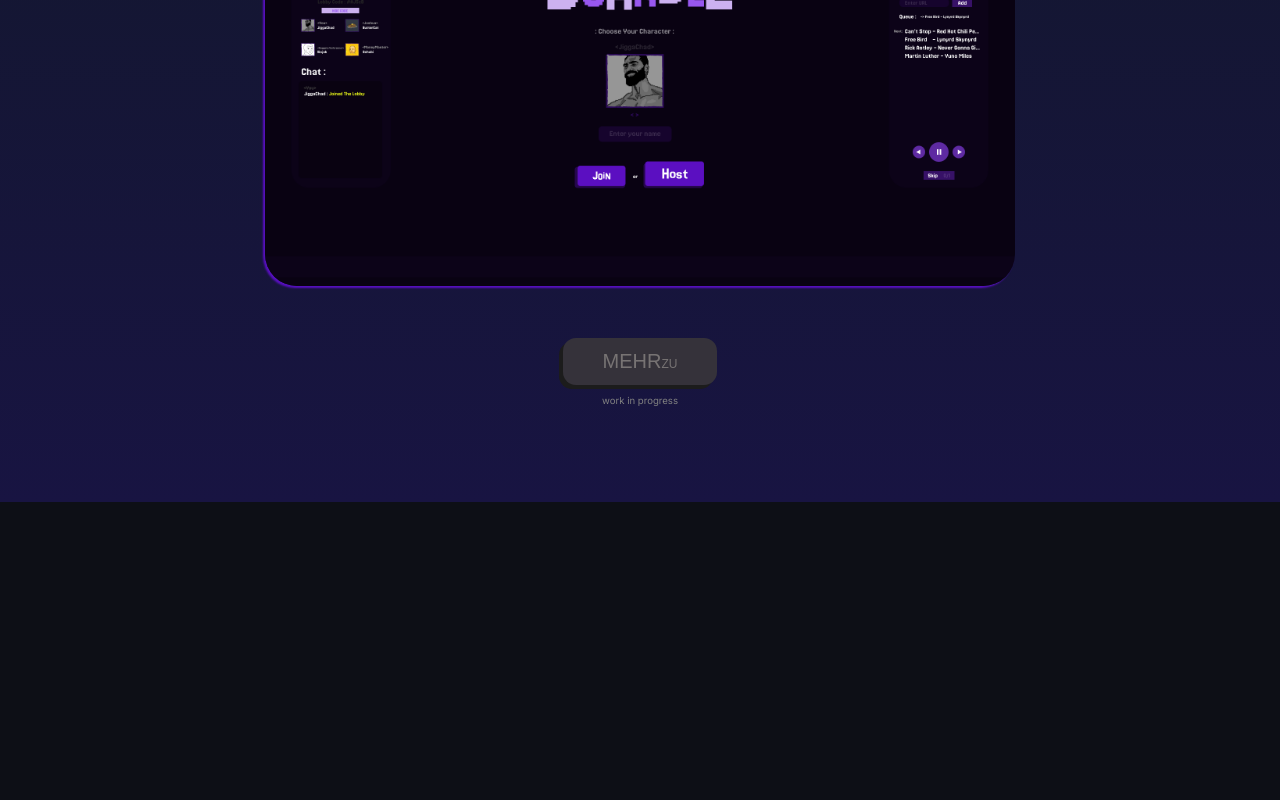
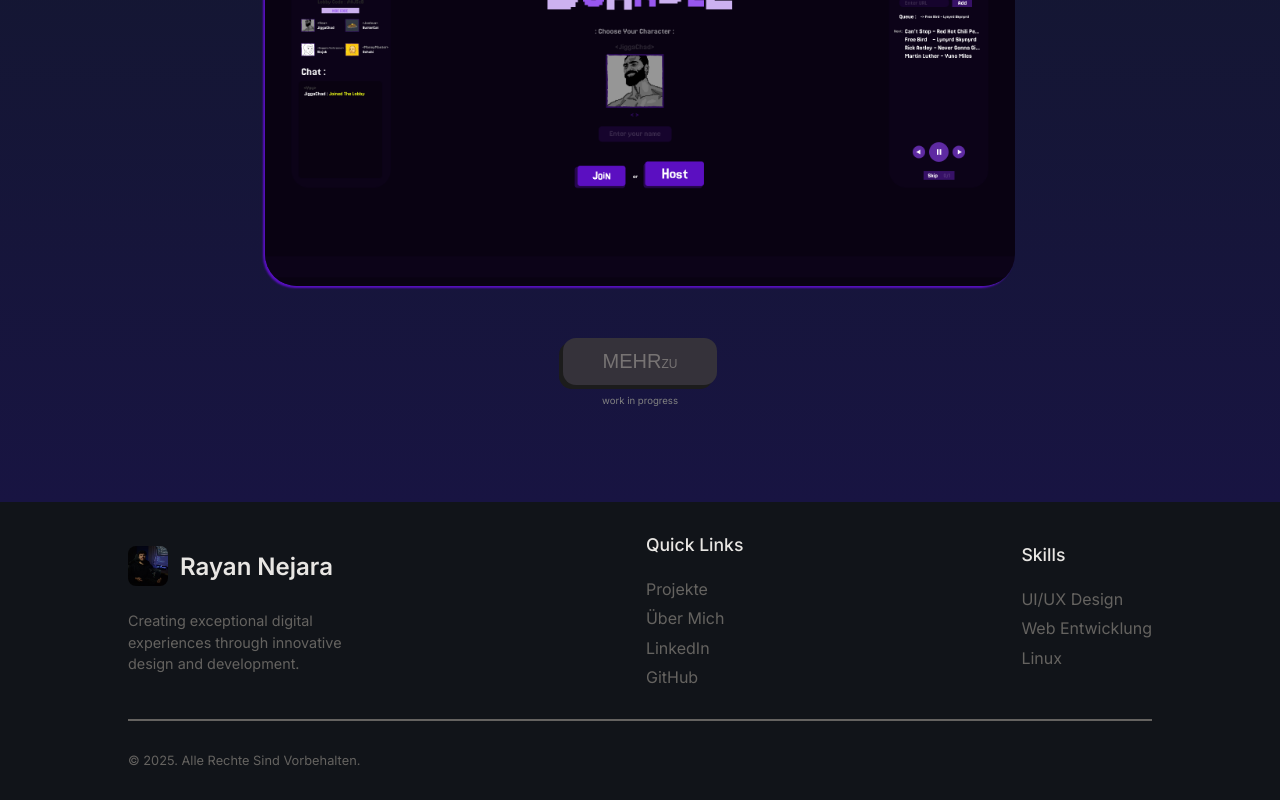
Before and after one commit to R-Nejara/personal-portfolio, a React (Vite) app: page / in a window 1280 px wide. Shown: the part 3864-4664 px from the top of the page. Before the commit the page ends 4366 px from the top, so only its background shows below. Built offline with nearby package versions, Linux system fonts and the light colour scheme; a web font is replaced by a local one.

Commit message:
feat: add Footer

```diff
--- a/src/App.jsx
+++ b/src/App.jsx
@@ -1,5 +1,6 @@
 import './App.css'
 import About from './components/aboutme/About.jsx'
+import Footer from './components/footer/Footer.jsx'
 import LandingPage from './components/landingpage/LandingPage'
 import SelectedProjects from './components/selected_projects/SelectedProjects.jsx'
 import Upcomming from './components/upcomming/Upcomming.jsx'
@@ -12,6 +13,7 @@ function App() {
       <SelectedProjects />
       <About />
       <Upcomming/>
+      <Footer/>
     </>
   )
 }
--- a/src/components/aboutme/About.jsx
+++ b/src/components/aboutme/About.jsx
@@ -3,7 +3,7 @@ function About() {
 
   return (
     <>
-      <div className="about-main">
+      <div id='about' className="about-main">
         <div className="about-section">
           <div className="car-img"><img src="/public/images/Car.png" alt=""/></div>
           <h2 className="about-type-title">über mich</h2>
--- /dev/null
+++ b/src/components/footer/Footer.css
@@ -0,0 +1,97 @@
+.footer-main {
+  background-color: #111419;
+  padding-block: 2rem;
+  /* height: 25vh; */
+
+}
+
+.footer-section {
+  max-width: 80vw;
+  margin: 0 auto;
+  height: 100%;
+  display: flex;
+  justify-content: space-between;
+  align-items: center;
+
+}
+
+.footer-section1 {}
+
+.footer-section1 img {
+  width: 40px;
+  height: 40px;
+  border-radius: 20%;
+  object-fit: cover;
+}
+
+.footer-profile {
+  display: flex;
+  align-items: center;
+  color: #e8e6e3;
+  gap: 0.75rem;
+  align-self: flex-start;
+}
+
+.footer-profile h2 {
+  font-size: 1.5rem;
+}
+
+.footer-section1-description {
+  width: 15rem;
+  font-size: 0.9rem;
+  line-height: 1.5;
+  color: #656360;
+  margin-top: 1.5rem;
+  /* margin-bottom: 3rem; */
+}
+
+.footer-section2 h3,
+.footer-section3 h3 {
+  color: #e8e6e3;
+  text-transform: capitalize;
+  font-size: 1.1rem;
+  margin-bottom: 1.5rem;
+}
+
+.footer-section2 ul,
+.footer-section3 ul {
+  display: flex;
+  flex-direction: column;
+  gap: 0.6rem;
+}
+
+.footer-section2 a,
+.footer-section3 li {
+  color: #656360;
+  text-transform: capitalize;
+}
+
+.footer-section1,
+.footer-section2,
+.footer-section3,
+.footer-section4 {
+  height: 100%;
+  display: flex;
+  flex-direction: column;
+  justify-content: center;
+}
+
+.footer-divider {
+  height: 2px;
+  width: 80vw;
+  margin: 2rem auto;
+  background-color: #656360;
+}
+
+.copyright-section {
+  max-width: 80vw;
+  margin: 0 auto;
+  color: #656360;
+  font-size: 0.8rem;
+}
+
+@media screen and (max-width: 670px){
+  .footer-section3{
+    display: none;
+  }
+}
--- /dev/null
+++ b/src/components/footer/Footer.jsx
@@ -0,0 +1,42 @@
+import './Footer.css'
+
+function Footer() {
+
+  return (
+    <>
+      <div className="footer-main">
+        <div className="footer-section">
+          <div className="footer-section1">
+            <div className="footer-profile">
+              <img src="/public/images/Rayan_Nejara.jpg" alt="rayan_portrait" />
+              <h2>Rayan Nejara</h2>
+            </div>
+            <p className="footer-section1-description">Creating exceptional digital experiences through innovative design and development.</p>
+          </div>
+          <div className="footer-section2">
+            <h3>quick links</h3>
+            <ul>
+              <li><a href="#cards">projekte</a></li>
+              <li><a href="#about">über mich</a></li>
+              <li><a href="https://www.linkedin.com/in/rayannejara/">LinkedIn</a></li>
+              <li><a href="https://github.com/R-Nejara">GitHub</a></li>
+            </ul>
+          </div>
+          <div className="footer-section3">
+            <h3>Skills</h3>
+            <ul>
+              <li>UI/UX Design</li>
+              <li>Web Entwicklung</li>
+              <li>Linux</li>
+              <li></li>
+            </ul>
+          </div>
+        </div>
+        <div className="footer-divider"></div>
+        <div className="copyright-section">&copy; 2025. Alle Rechte Sind Vorbehalten.</div>
+      </div>
+    </>
+  )
+}
+
+export default Footer
--- a/src/components/selected_projects/SelectedProjects.jsx
+++ b/src/components/selected_projects/SelectedProjects.jsx
@@ -7,7 +7,7 @@ function SelectedProjects() {
   return (
     <>
       <div className="selected-projects-main">
-        <div className="selected-projects-area">
+        <div id='cards' className="selected-projects-area">
           <div className="title">
           </div>
           <div className="title">
@@ -16,7 +16,7 @@ function SelectedProjects() {
             <h3 className="description-heading">eine zusammenfassung von meinen Projekten
               mit Dokumentierung auf Github</h3>
           </div>
-          <div id='cards' className="card-section">
+          <div  className="card-section">
             {data.map((content) => {
               return <Card data={content} />
             })}
```
